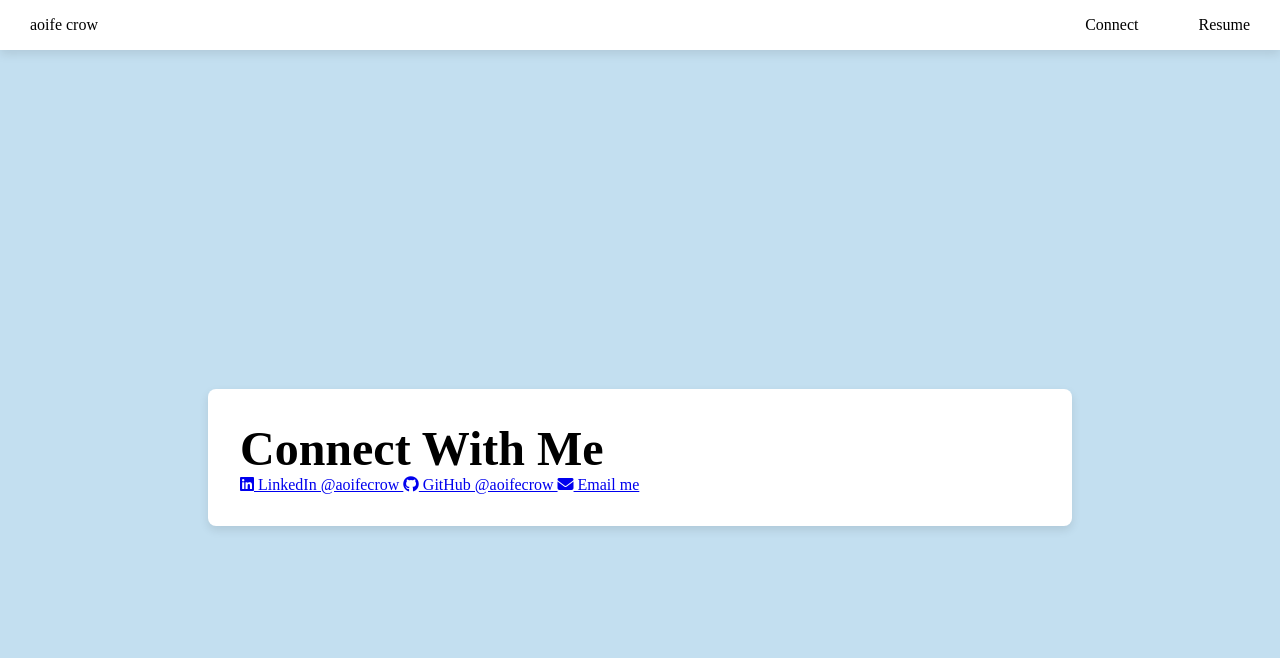
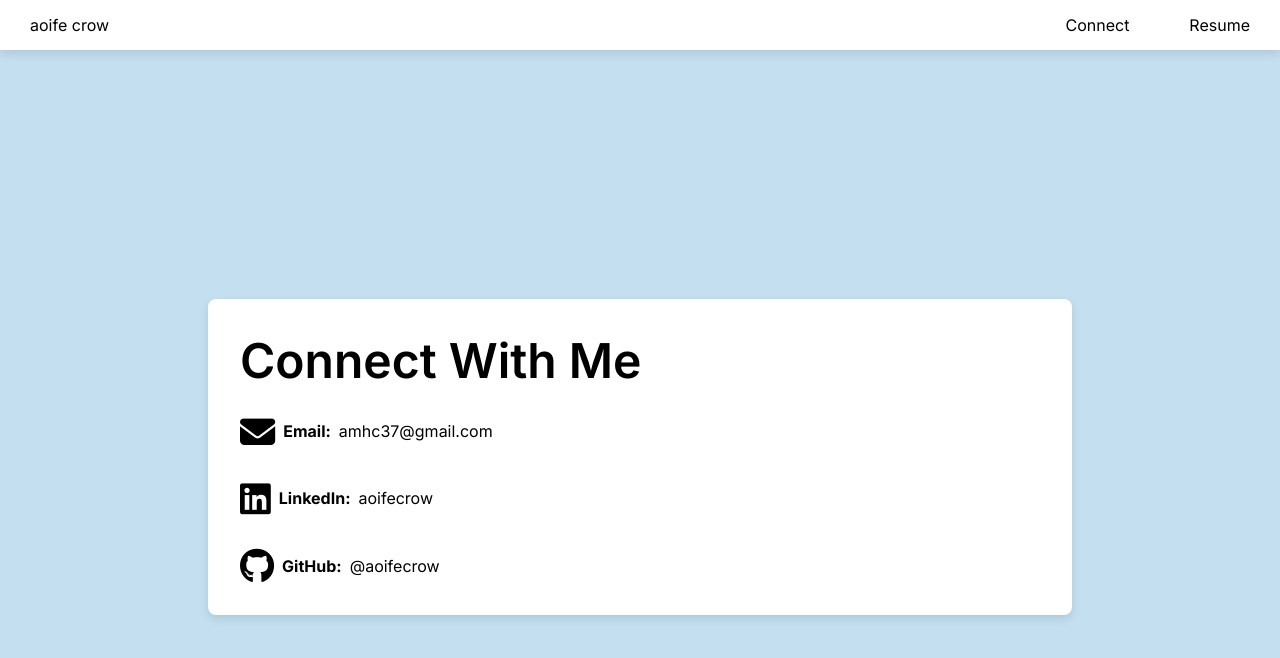
Before and after one commit to aoifecrow/aoife-personal-site, a plain HTML site: page connect.html in a window 1280 px wide. Drawn offline with Linux system fonts and the light colour scheme.

Commit message:
Font change and styling details

```diff
--- a/connect.html
+++ b/connect.html
@@ -5,10 +5,14 @@
     <meta name="viewport" content="width=device-width, initial-scale=1.0">
     <title>Aoife Crow</title>
     <link rel="stylesheet" href="styles/style.css">
-    <script src="https://kit.fontawesome.com/59aa450468.js"
-    crossorigin="anonymous"></script>
+    <!-- Icons-->
+    <script src="https://kit.fontawesome.com/59aa450468.js" crossorigin="anonymous"></script>
+    <!-- Font-->
+    <link rel="preconnect" href="https://fonts.googleapis.com">
+    <link rel="preconnect" href="https://fonts.gstatic.com" crossorigin>
+    <link href="https://fonts.googleapis.com/css2?family=Inter:ital,opsz,wght@0,14..32,100..900;1,14..32,100..900&display=swap" rel="stylesheet">
 </head>
-<body class="home">
+<body>
   <!-- Navbar -->
   <nav>
     <ul class="sidebar">
@@ -18,7 +22,7 @@
       <li><a href="assets/Aoife-Crow-Resume.pdf" target ="_blank">Resume</a></li>
     </ul>
     <ul>
-      <li ><a href="">aoife crow</a></li>
+      <li ><a href="index.html">aoife crow</a></li>
       <li class="hideOnMobile"><a href="connect.html">Connect</a></li>
       <li class="hideOnMobile"><a href="assets/Aoife-Crow-Resume.pdf" target ="_blank">Resume</a></li>
       <li class = "menu-button" onclick=showSidebar()><a href="#"><svg xmlns="http://www.w3.org/2000/svg" height="24px" viewBox="0 -960 960 960" width="24px" fill="#e3e3e3"><path d="M120-240v-80h720v80H120Zm0-200v-80h720v80H120Zm0-200v-80h720v80H120Z"/></svg></a></li>
@@ -29,20 +33,15 @@
         <div class="content-box" >
          <h1> Connect With Me</h1>
          <div class="social-links">
-            <a href="https://www.linkedin.com/in/YOUR-LINKEDIN" target="_blank" rel="noopener noreferrer"><i class="fab fa-linkedin"></i> LinkedIn @aoifecrow
-  </a>
 
-  <!-- GitHub -->
-  <a href="https://github.com/YOUR-GITHUB" target="_blank" rel="noopener noreferrer">
-    <i class="fab fa-github"></i>
-    GitHub @aoifecrow
-  </a>
+            <!-- Email -->
+            <a href="mailto:amhc37@gmail.com"><i class="fas fa-envelope"></i> <strong>Email:</strong> amhc37@gmail.com</a>
 
-  <!-- Email -->
-  <a href="mailto:YOUR-EMAIL@gmail.com">
-    <i class="fas fa-envelope"></i>
-    Email me
-  </a>
+            <!-- LinkedIn-->
+            <a href="https://www.linkedin.com/in/YOUR-LINKEDIN" target="_blank" rel="noopener noreferrer"><i class="fab fa-linkedin"></i> <strong>LinkedIn:</strong> aoifecrow </a>
+
+            <!-- GitHub -->
+            <a href="https://github.com/YOUR-GITHUB" target="_blank" rel="noopener noreferrer"> <i class="fab fa-github"></i><strong>GitHub:</strong> @aoifecrow </a>
 </div>
 
         </div>
--- a/styles/style.css
+++ b/styles/style.css
@@ -1,6 +1,7 @@
 *{
     margin: 0;
     padding: 0;
+    font-family: 'Inter', sans-serif;
 }
 body {
     min-height: 100vh;
@@ -15,10 +16,11 @@ main {
 }
 h1 {
     font-size: 3rem;
-    font-weight: 700;
+    font-weight: 600;
 }
 h3 {
     margin-bottom: 0.5rem;
+    font-weight: 600;
 }
 nav {
     background-color: white;
@@ -47,12 +49,8 @@ nav a:hover {
     transform: scale(1.1);
 
 }
-body.home nav li:first-child A:hover {
+nav li:first-child A:hover {
     transform: none;
-}
-body.connect nav li:second-child A:hover {
-    transform: none;
-
 }
 nav li:first-child{
     margin-right:auto;
@@ -109,7 +107,7 @@ nav li:first-child{
 }
 .social-icons a {
   color: black;
-  font-size: 1.8rem;
+  font-size: 2.2rem;
   transition: color 0.3s; /* makes the color change smooth */
 }
 
@@ -123,3 +121,25 @@ nav li:first-child{
 .focus-list li {
     margin-bottom: 0.5rem;
 }
+
+.social-links {
+    display:flex;
+    flex-direction: column; /*stack vertically*/
+    gap: 2rem;
+    margin-top: 1.5rem;
+}
+.social-links a {
+    display: flex;
+    align-items: center;
+    gap:0.5rem;
+    font-size:1.2;
+    color: black;
+    text-decoration: none;
+}
+.social-links i{
+    font-size: 2.2rem; /* icon size */
+    transition: color 0.2s ease;
+}
+.social-links a:hover i {
+        color: #c3dff0;
+}
```
Also changed, not shown: index.html (+8 -4 lines).
